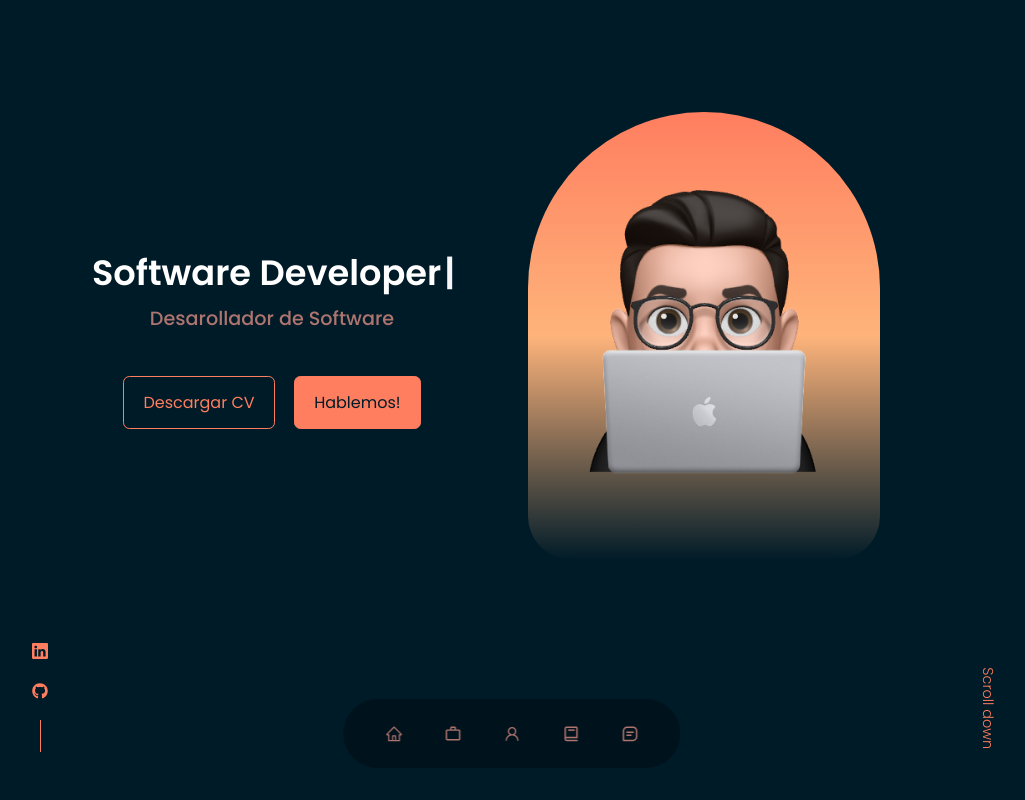
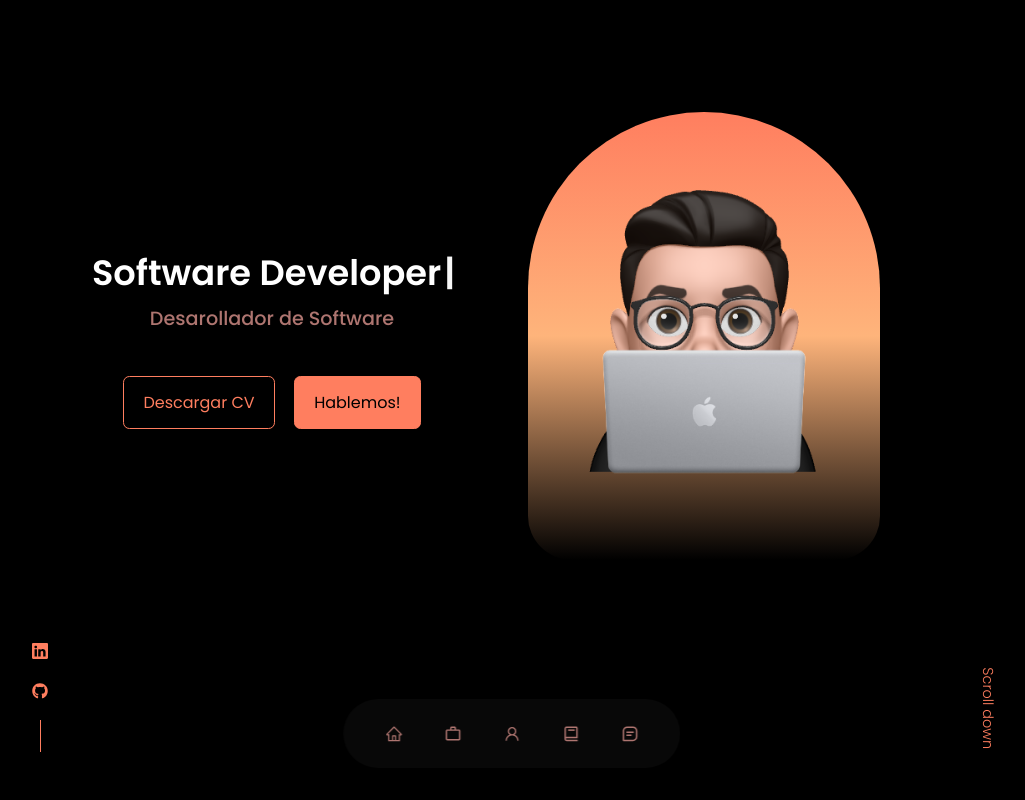
Before and after one commit to leancorv/react-portfolio, a React (Create React App) app: page / in a window 1280 px wide. Shown: the top 800 px of the page, without its empty margins (128-1153 px from the left). Built offline with nearby package versions, Linux system fonts and the light colour scheme.

Commit message:
Se añaden cambios esteticos

```diff
--- a/src/components/nav/nav.css
+++ b/src/components/nav/nav.css
@@ -1,5 +1,6 @@
 nav {
-    background: rgba(0, 0, 0, 0.3);
+    background: #ffffff08;
+    /* background: rgba(0, 0, 0, 0.3); */
     /* background: var(--color-primary-transparent); */
     width: max-content;
     display: block;
--- a/src/index.css
+++ b/src/index.css
@@ -12,10 +12,13 @@
 }
 
 :root {
-    --color-black: #001B28;
-    --color-bg-variant: #2F4858;
+    --color-black: #000000;
+    /* --color-black: #001B28; */
+    --color-bg-variant: #22262D;
+    /* --color-bg-variant: #2F4858; */
     --color-primary: #ff7e5f;
-    --color-primary-variant: #FCB69F;
+    --color-primary-variant: #ffffff;
+    /* --color-primary-variant: #FCB69F; */
     --color-white: #fff;
     --color-light: #AE7570;
     --color-primary-transparent: #1413;
```
